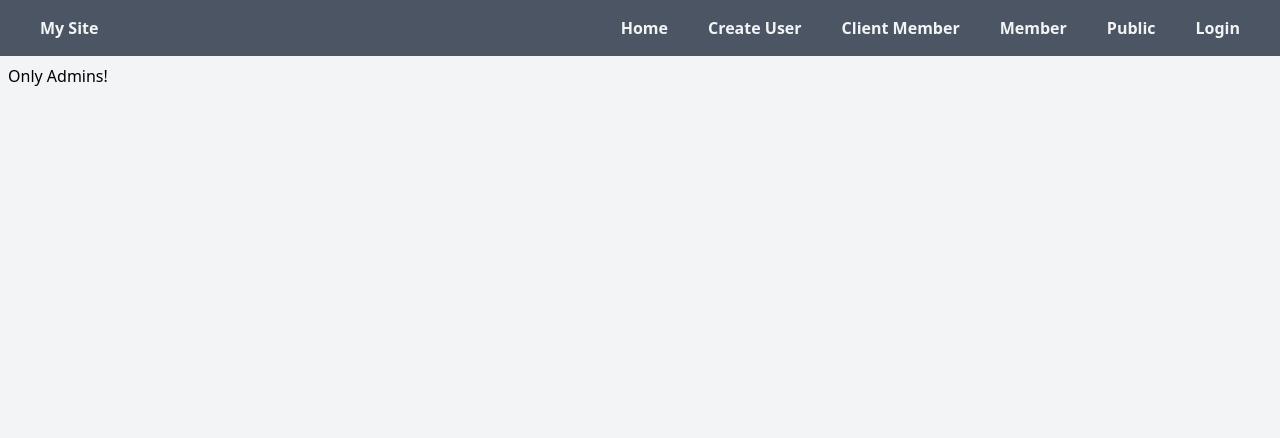
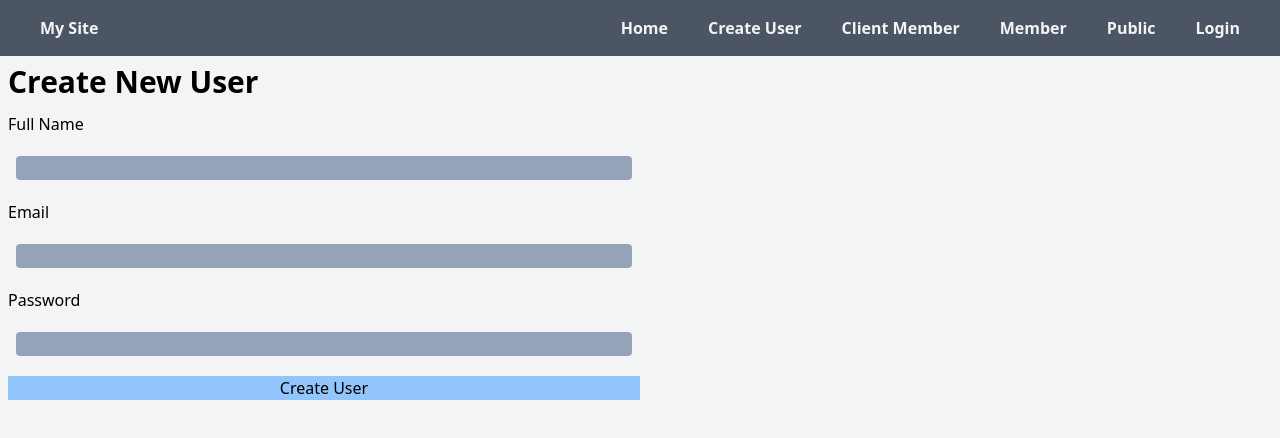
Before and after one commit to imbizman316/next-auth-tutorial, a Next.js app: page /CreateUser in a window 1280 px wide. Shown: the top 438 px of the page. Built offline with nearby package versions, Linux system fonts and the light colour scheme; no server answers.

Commit message:
Add create user page

```diff
--- /dev/null
+++ b/app/(components)/UserForm.tsx
@@ -0,0 +1,88 @@
+"use client";
+
+import { useRouter } from "next/navigation";
+import React, { useState } from "react";
+
+const UserForm = () => {
+  const router = useRouter();
+  const [formData, setFormData] = useState({});
+  const [errorMessage, setErrorMessage] = useState("");
+
+  const handleChange = (e) => {
+    const value = e.target.value;
+    const name = e.target.value;
+
+    setFormData((prevData) => ({
+      ...prevData,
+      [name]: value,
+    }));
+  };
+
+  const handleSubmit = async (e) => {
+    e.preventDefault();
+    setErrorMessage("");
+    const res = await fetch("/api/Users", {
+      method: "POST",
+      body: JSON.stringify({ formData }),
+      "content-type": "application/json",
+    });
+
+    if (!res.ok) {
+      const response = await res.json();
+      setErrorMessage(response.message);
+    } else {
+      router.refresh();
+      router.push("/");
+    }
+  };
+
+  return (
+    <>
+      <form
+        onSubmit={handleSubmit}
+        method="post"
+        className="flex flex-col gap-3 w-1/2"
+      >
+        <h1>Create New User</h1>
+        <label>Full Name</label>
+        <input
+          id="name"
+          name="name"
+          onChange={handleChange}
+          required={true}
+          value={formData.name}
+          className="m-2 bg-slate-400 rounded"
+          type="text"
+        />
+        <label>Email</label>
+        <input
+          id="email"
+          name="email"
+          onChange={handleChange}
+          required={true}
+          value={formData.email}
+          className="m-2 bg-slate-400 rounded"
+          type="text"
+        />
+        <label>Password</label>
+        <input
+          id="password"
+          name="password"
+          onChange={handleChange}
+          required={true}
+          type="password"
+          value={formData.password}
+          className="m-2 bg-slate-400 rounded"
+        />
+        <input
+          type="submit"
+          value="Create User"
+          className="bg-blue-300 hover:bg-blue-100"
+        />
+      </form>
+      <p className="text-red-500">{errorMessage}</p>
+    </>
+  );
+};
+
+export default UserForm;
--- /dev/null
+++ b/app/(models)/User.tsx
@@ -0,0 +1,19 @@
+import mongoose, { Schema } from "mongoose";
+
+mongoose.connect(process.env.MONGODB_URI);
+mongoose.Promise = global.Promise;
+
+const userSchema = new Schema(
+  {
+    name: String,
+    email: String,
+    password: String,
+  },
+  {
+    timestamps: true,
+  }
+);
+
+const User = mongoose.models.User || mongoose.model("User", userSchema);
+
+export default User;
--- a/app/CreateUser/page.tsx
+++ b/app/CreateUser/page.tsx
@@ -1,7 +1,12 @@
 import React from "react";
+import UserForm from "../(components)/UserForm";
 
 const CreateUser = () => {
-  return <div>Only Admins!</div>;
+  return (
+    <div>
+      <UserForm />
+    </div>
+  );
 };
 
 export default CreateUser;
--- /dev/null
+++ b/app/api/Users/route.tsx
@@ -0,0 +1,54 @@
+import { NextResponse } from "next/server";
+import User from "@/app/(models)/User";
+import bcrypt from "bcrypt";
+
+export async function POST(req) {
+  try {
+    const body = await req.json();
+    const userData = body.formData;
+
+    if (!userData?.email || !userData.password) {
+      return NextResponse.json(
+        {
+          message: "All fields are required.",
+        },
+        { status: 400 }
+      );
+    }
+
+    const duplicate = await User.findOne({
+      email: userData.email,
+    })
+      .lean()
+      .exec();
+
+    if (duplicate) {
+      return NextResponse.json(
+        {
+          message: "Duplicate Email",
+        },
+        { status: 409 }
+      );
+    }
+
+    const hashPassword = await bcrypt.hash(userData.password, 10);
+    userData.password = hashPassword;
+
+    await User.create(userData);
+    return NextResponse.json(
+      {
+        message: "User Created",
+      },
+      { status: 201 }
+    );
+  } catch (error) {
+    console.log(error);
+    return NextResponse.json(
+      {
+        message: "Error",
+        error,
+      },
+      { status: 500 }
+    );
+  }
+}
```
